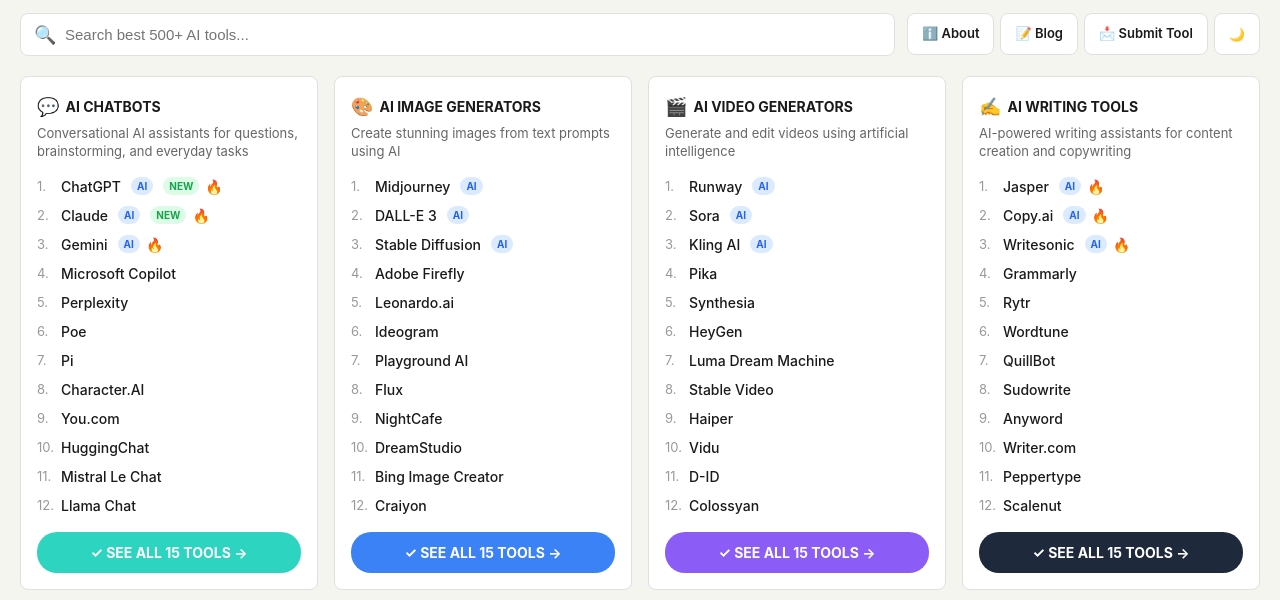
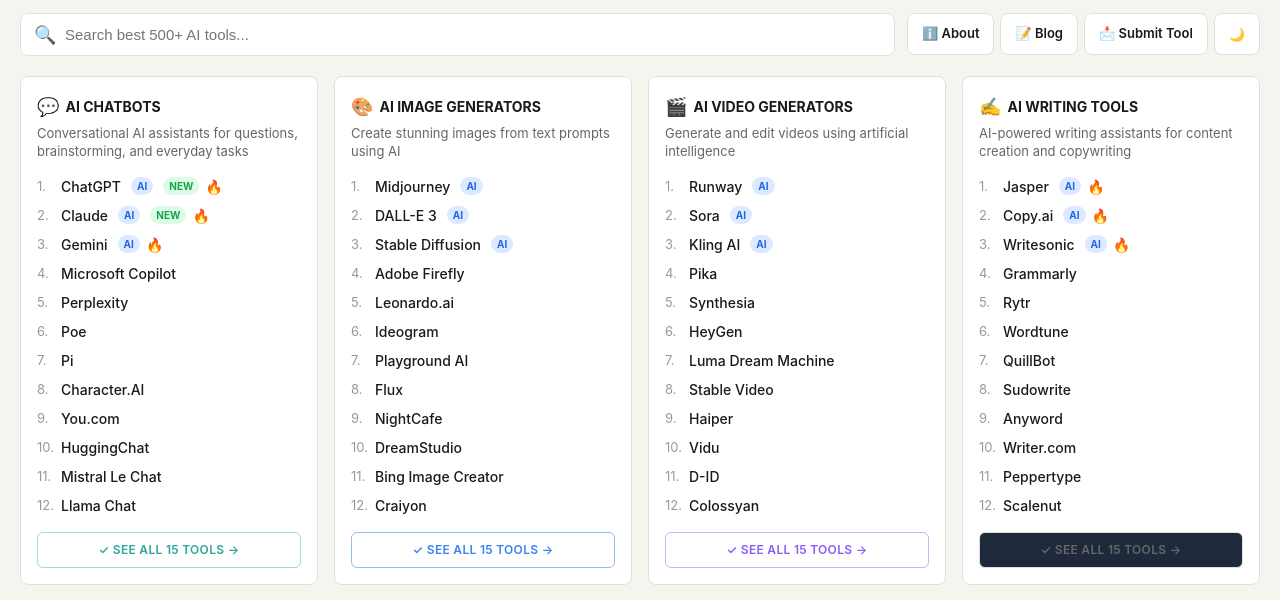
Before and after one commit to hernan-cyber/everytool-ai, a plain HTML site: page index.html in a window 1280 px wide. Shown: the part 157-757 px from the top of the page. Drawn offline with Linux system fonts and the light colour scheme.

Commit message:
Subtle see-all buttons - outlined style instead of loud colors

```diff
--- a/index.html
+++ b/index.html
@@ -273,23 +273,26 @@
 .see-all-btn {
     display: block;
     width: 100%;
-    padding: 10px;
-    border-radius: 20px;
+    padding: 8px;
+    border-radius: 6px;
     text-align: center;
-    font-weight: 700;
-    color: white;
+    font-weight: 600;
+    color: var(--text-muted);
     margin-top: 12px;
-    font-size: 14px;
-    border: none;
+    font-size: 12px;
+    border: 1px solid var(--card-border);
+    background: transparent;
     cursor: pointer;
     text-decoration: none !important;
+    letter-spacing: 0.3px;
+    transition: background 0.2s, color 0.2s;
 }
 
-.see-all-btn:hover { opacity: 0.9; text-decoration: none !important; }
+.see-all-btn:hover { background: var(--accent-blue); color: white; border-color: var(--accent-blue); text-decoration: none !important; }
 
-.btn-teal { background: #2dd4bf; }
-.btn-blue { background: #3b82f6; }
-.btn-purple { background: #8b5cf6; }
+.btn-teal { border-color: #99e0d6; color: #2aa89a; }
+.btn-blue { border-color: #93bbf5; color: #3b82f6; }
+.btn-purple { border-color: #c4b5fd; color: #8b5cf6; }
 .btn-dark { background: #1e293b; }
 
 /* MID SEARCH */
```
